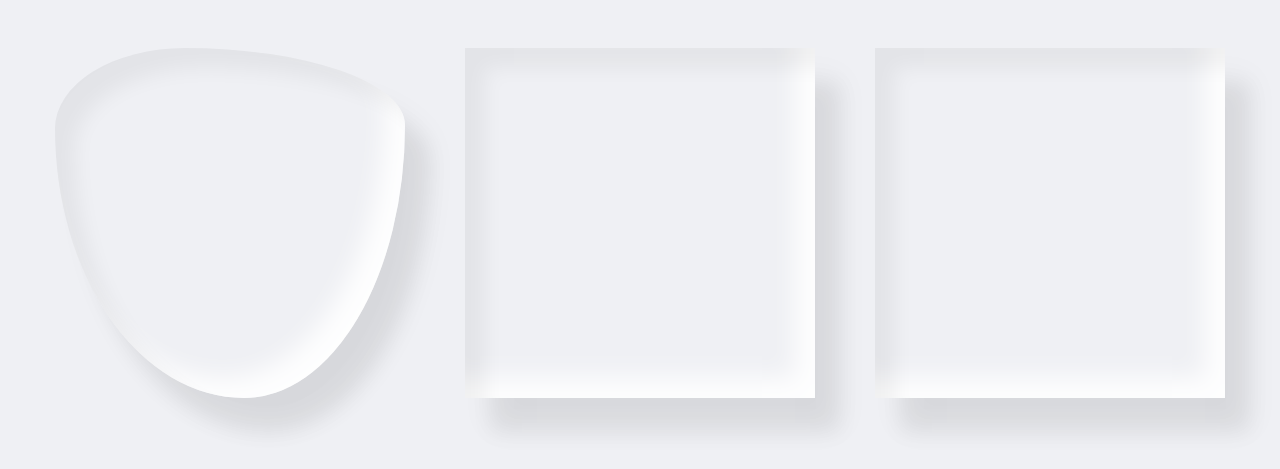
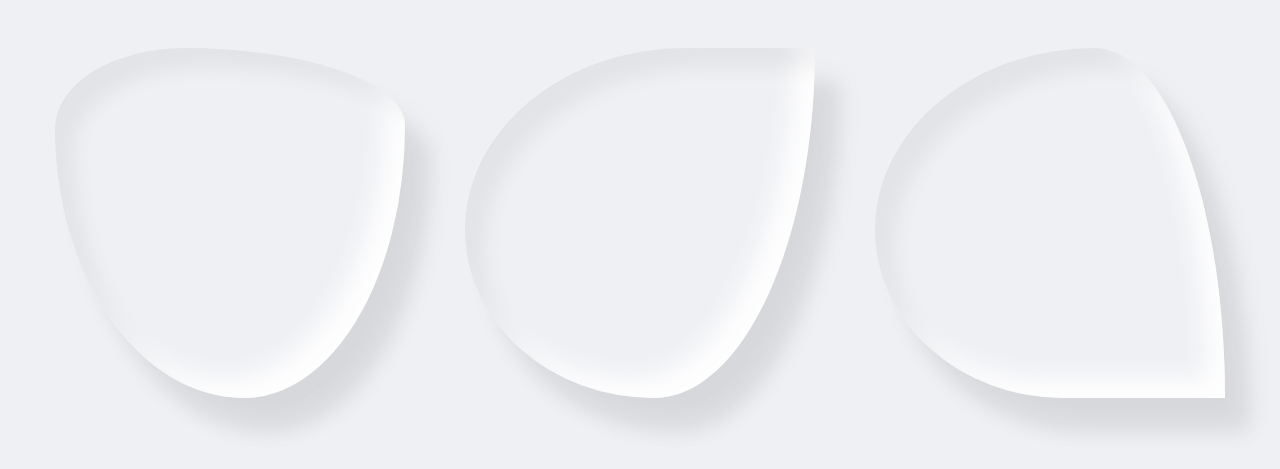
Before and after one commit to bigdataOrfrontEnd/qiankun-test2, a React (Create React App) app: page /butiful in a window 1280 px wide. Shown: the part 177-646 px from the top of the page. Built offline with nearby package versions, Linux system fonts and the light colour scheme.

Commit message:
全部水滴完成

```diff
--- a/src/pages/butiful/waterDrop/water.scss
+++ b/src/pages/butiful/waterDrop/water.scss
@@ -21,5 +21,11 @@
     &:nth-child(1) {
       border-radius: 37% 63% 46% 54% / 23% 22% 78% 77%;
     }
+    &:nth-child(2) {
+      border-radius: 63% 37% 46% 54% / 52% 0% 100% 48%;
+    }
+    &:nth-child(3) {
+      border-radius: 63% 37% 46% 54% / 52% 100% 0% 48%;
+    }
   }
 }
```
